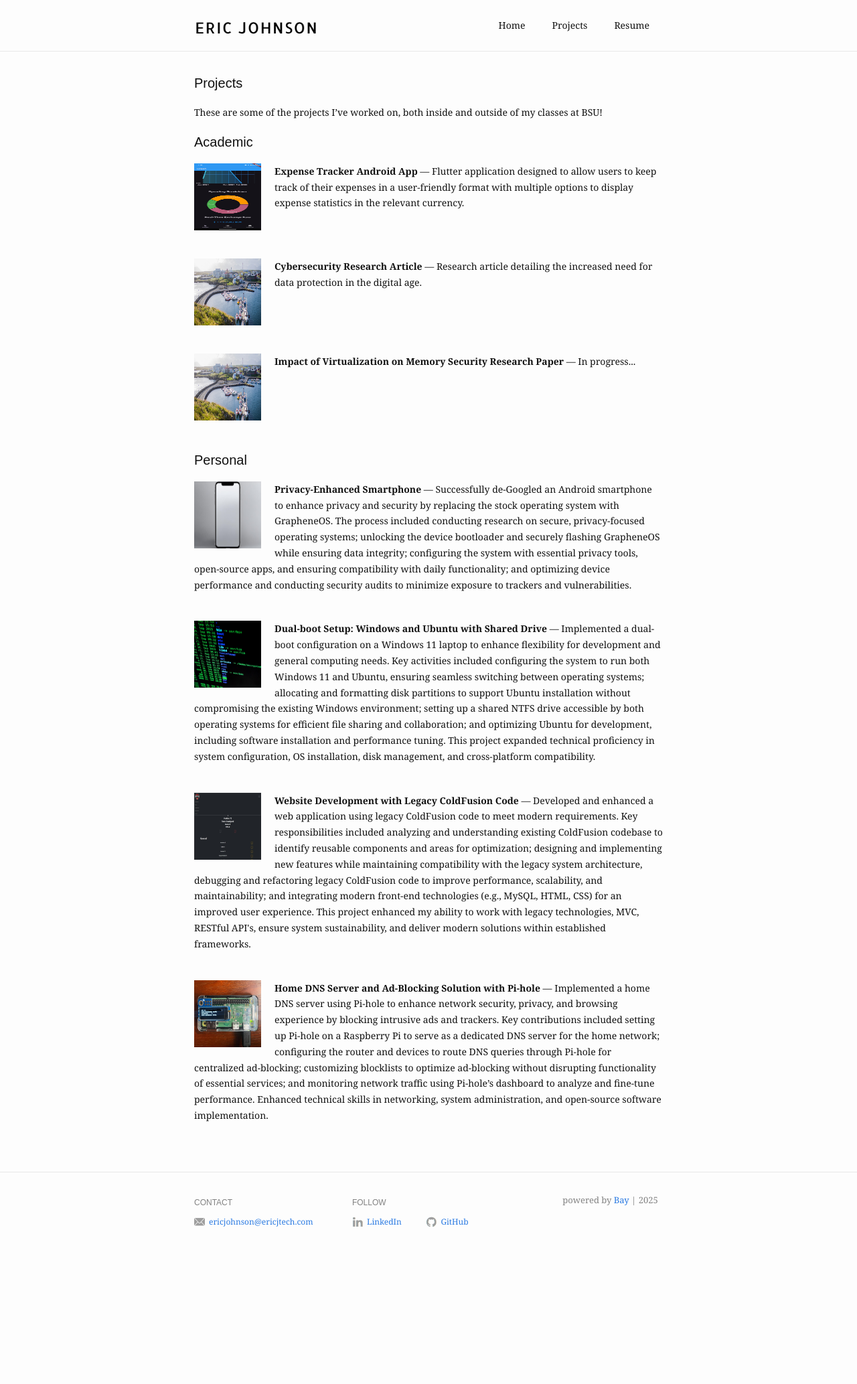
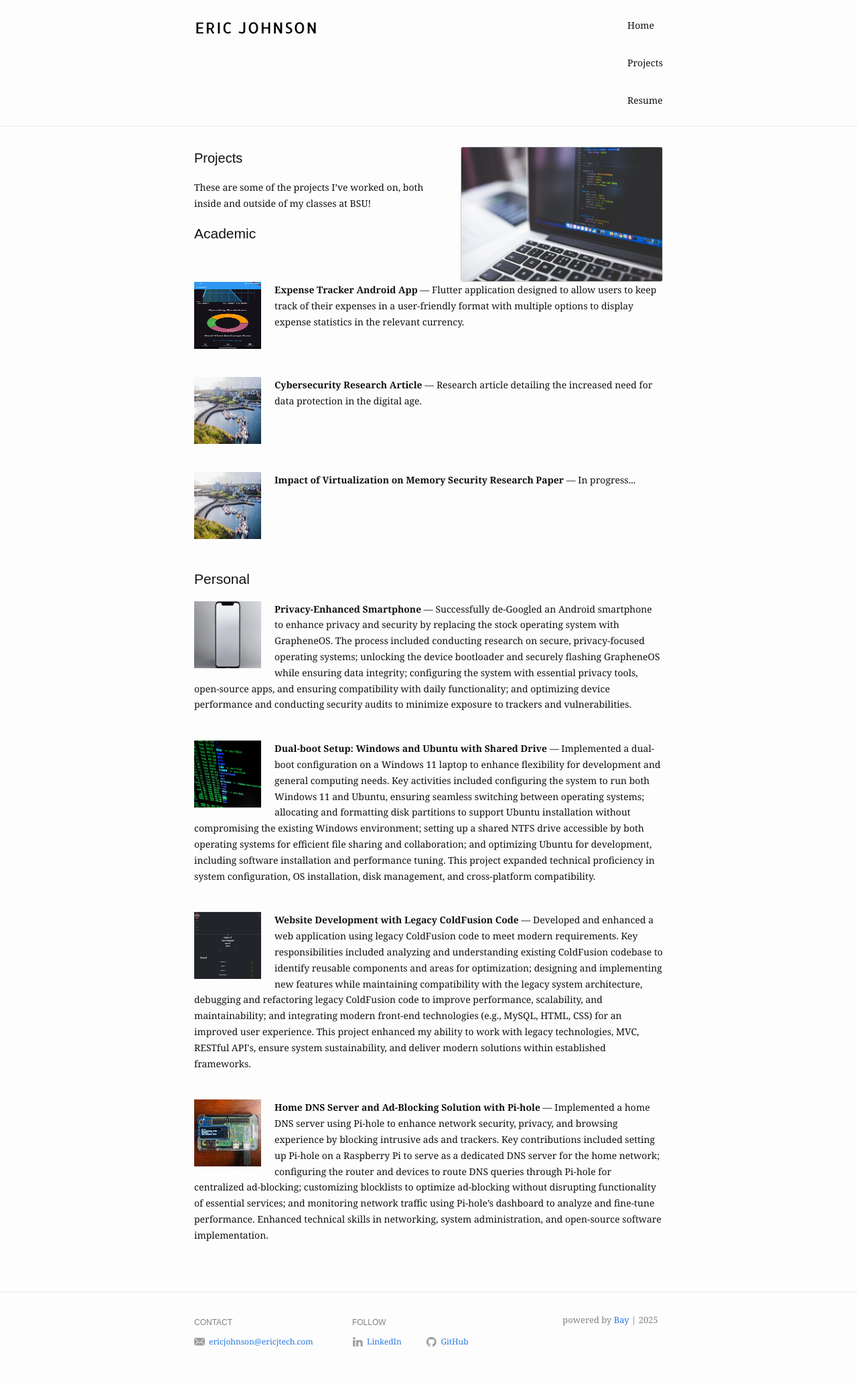
Before and after one commit to eboi1/eboi1.github.io, a Jekyll site: the page built from projects.md, in a window 1280 px wide. Shown: the whole page at 67% size. Built offline with Jekyll 4.4.1, drawn with Linux system fonts in a browser that asks for light colours; before the commit the page ends 1888 px from its top, so only the background shows below that.

Commit message:
css changes

```diff
--- a/_layouts/projects.html
+++ b/_layouts/projects.html
@@ -8,6 +8,9 @@
     <div class="page-content">
       <div class="wrapper">
         <div class="work">
+        {% if page.profile_picture %}
+          <img src="{{ page.profile_picture.src | absolute_url }}" alt="{{ page.profile_picture.alt }}" class="profile-pic">
+        {% endif %}
           <h1 class="page-heading">{{ page.title }}</h1>
           {{ content }}
           {% assign groups = site.collections | where_exp: "collection", "collection.permalink contains page.slug" %}
--- a/_sass/_layout.scss
+++ b/_sass/_layout.scss
@@ -172,46 +172,46 @@
   font-size: 20px;
 }
 
-.page-subheading {
-  font-size: 20px;
-}
+// .page-subheading {
+//   font-size: 20px;
+// }
 
-.site-nav {
-  display: flex;
-  align-items: center;
-}
+// .site-nav {
+//   display: flex;
+//   align-items: center;
+// }
 
-.menu {
-  display: flex;
-  // list-style: none;
-  // margin: 0;
-  // padding: 0;
-}
+// .menu {
+//   display: flex;
+//   // list-style: none;
+//   // margin: 0;
+//   // padding: 0;
+// }
 
-.page-link, .dropdown-toggle {
-  padding: 10px 20px;
-  text-decoration: none;
-  color: #333; /* Adjust color as needed */
-}
+// .page-link, .dropdown-toggle {
+//   padding: 10px 20px;
+//   text-decoration: none;
+//   color: #333; /* Adjust color as needed */
+// }
 
-.dropdown, .menu-page {
-  position: relative;
-}
+// .dropdown, .menu-page {
+//   position: relative;
+// }
 
-.dropdown-menu {
-  display: none;
-  position: absolute;
-  background-color: #f9f9f9;
-  width: fit-content;
-  z-index: 1;
-}
+// .dropdown-menu {
+//   display: none;
+//   position: absolute;
+//   background-color: #f9f9f9;
+//   width: fit-content;
+//   z-index: 1;
+// }
 
-div.dropdown:hover div.dropdown-menu {
-  display: block;
-}
+// div.dropdown:hover div.dropdown-menu {
+//   display: block;
+// }
 
-.subpage-link {
-  padding: 10px 20px;
-  text-decoration: none;
-  color: #333; /* Adjust color as needed */
-}
+// .subpage-link {
+//   padding: 10px 20px;
+//   text-decoration: none;
+//   color: #333; /* Adjust color as needed */
+// }
```
